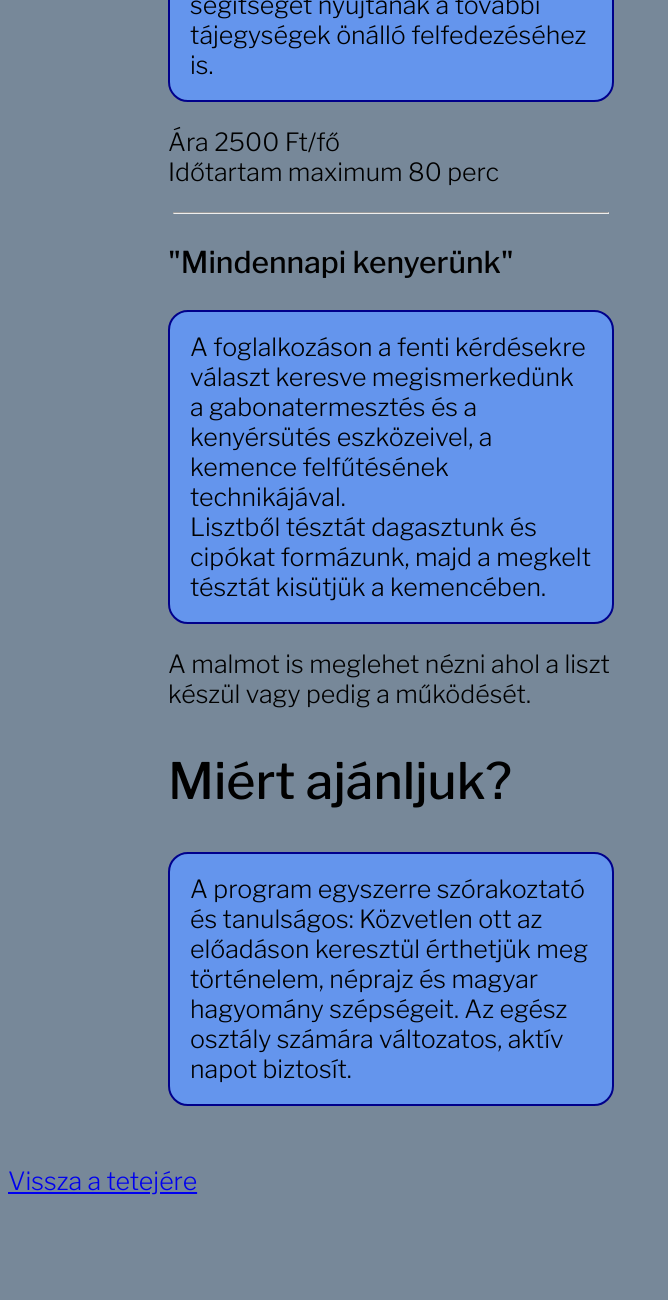
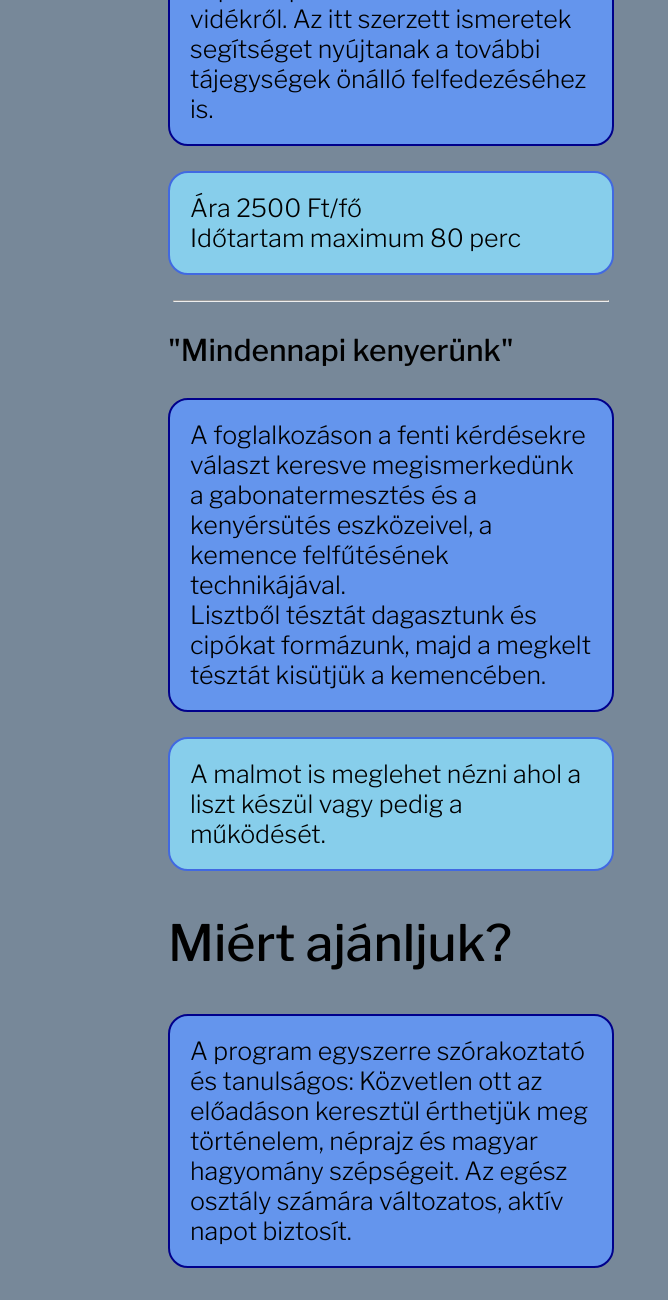
Before and after one commit to BoroReka/OsztalykirandulasOtletekProject, a plain HTML site: page muzeum.html in a window 1280 px wide. Shown: the part 2320-3620 px from the top of the page, without its empty margins (0-668 px from the left). Before the commit the page ends 3541 px from the top, so only its background shows below. Drawn offline with nearby package versions, Linux system fonts and the light colour scheme.

Commit message:
muzeum 2. szín

```diff
--- a/muzeum.html
+++ b/muzeum.html
@@ -41,7 +41,7 @@
             Belelapozhatnak az újságokba és könyvekbe, válogathatnak a kis- és nagylemezek között. <br>
             Korabeli slágerszövegek és olvasói levelek alapján vizsgáljuk az „ifjúsági problémát”, elemezzük a gazdasági helyzetet.<br>
             Bemutatjuk a korszak jellemző tárgyait, és szlogeneket írunk a reklámokhoz. </p>
-            <p>Ára 2500 Ft/fő <br> Időtartam maximum 80 perc (valószínűleg rövidebb)</p>
+            <p class="happy2">Ára 2500 Ft/fő <br> Időtartam maximum 80 perc (valószínűleg rövidebb)</p>
             <hr>
             <h3>"Tájegységi séta"</h3>
 
@@ -49,7 +49,7 @@
             A fenti kérdéseken túl szóba kerül az adott tájegység lakóinak életmódja, vallása.<br>
             Bemutatásra kerülnek a legjellemzőbb használati tárgyak, és megismerkedhetünk olyan eszközökkel is, amikről ma már csak könyvekben olvashatunk.<br>
             A séta végére a résztvevők átfogó képet kapnak a bemutatott vidékről. Az itt szerzett ismeretek segítséget nyújtanak a további tájegységek önálló felfedezéséhez is.</p>
-            <p>Ára 2500 Ft/fő <br> Időtartam maximum 80 perc </p>
+            <p class="happy2">Ára 2500 Ft/fő <br> Időtartam maximum 80 perc </p>
 
 
             <hr>
@@ -57,7 +57,7 @@
             <h3>"Mindennapi kenyerünk"</h3>
             <p class="happy">A foglalkozáson a fenti kérdésekre választ keresve megismerkedünk a gabonatermesztés és a kenyérsütés eszközeivel, a kemence felfűtésének technikájával.<br>
             Lisztből tésztát dagasztunk és cipókat formázunk, majd a megkelt tésztát kisütjük a kemencében.<br>
-            <p>A malmot is meglehet nézni ahol a liszt készül vagy pedig a működését.</p>
+            <p class="happy2">A malmot is meglehet nézni ahol a liszt készül vagy pedig a működését.</p>
 
 
 
@@ -86,6 +86,6 @@
         </div>
     </div>
 
-    <p><a href="#TOP">Vissza a tetejére</a></p>
+    <p><a href="#TOP" class="happy2">Vissza a tetejére</a></p>
 </body>
 </html>
--- a/style.css
+++ b/style.css
@@ -263,6 +263,12 @@ th{
     padding: 20px;
     background-color:cornflowerblue;
 }
+.happy2{
+    border:2px solid royalblue;
+    border-radius:20px;
+    padding: 20px;
+    background-color: skyblue;
+}
 .lista{
     list-style-position: inside;
         border:rgb(47, 107, 104) 2px solid;
```
